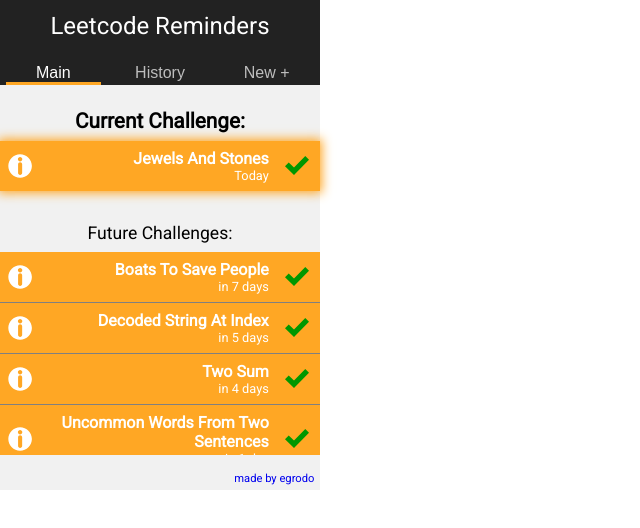
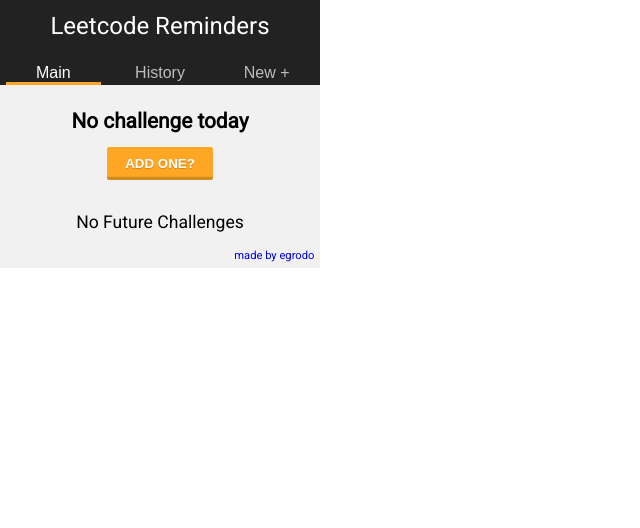
Before and after one commit to Egrodo/Leetcode-Reminder, a React (Create React App) app: page / in a window 1280 px wide. Shown: the top 528 px of the page, without its empty margins (0-640 px from the left). Built offline with nearby package versions, Linux system fonts and the light colour scheme.

Commit message:
Attempting to get it working with storage sync

```diff
--- /dev/null
+++ b/public/background.js
@@ -0,0 +1,6 @@
+/* global chrome */
+chrome.runtime.onInstalled.addListener(() => {
+  chrome.storage.sync.set({ allData: [] }, () => {
+    console.log('allData set');
+  });
+});
--- a/src/components/App.jsx
+++ b/src/components/App.jsx
@@ -1,12 +1,19 @@
+/* global chrome */
 import React, { Component } from 'react';
 import { isPast, isToday } from 'date-fns';
 // import { BrowserRouter as Router, Switch, Route } from 'react-router-dom';
 import Navbar from './Navbar';
 import New from './New';
 import History from './History';
-import Data from '../mock'; // NOTE: Dev
+// import Data from '../mock'; // NOTE: Dev
 import '../css/App.css';
 import Main from './Main';
+
+const syncChanges = (allData) => {
+  chrome.storage.sync.set({ allData }, () => {
+    chrome.storage.sync.get('allData', data => console.log(data));
+  });
+};
 
 class App extends Component {
   constructor() {
@@ -27,14 +34,20 @@
   }
 
   componentWillMount() {
-    // Organize data into history and current.
-    this.setState({ allData: Data }, this.recalcData);
+    // On app load, check if there's existing data. If not, set it.
+    chrome.storage.sync.get('allData', (allData) => {
+      console.log(allData);
+      if (allData.length) {
+        this.setState({ allData });
+      } else chrome.storage.sync.set({ allData: [] });
+    });
   }
 
   saveNewItem(item) {
     // New item.
     this.setState((({ allData }) => {
       allData.push(item);
+      syncChanges(allData);
       return allData;
     }), this.recalcData);
   }
@@ -48,6 +61,7 @@
         if (allData[i].link === oldItem.link) {
           // If we found it, update allData and recalc current / history.
           allData[i] = newItem;
+          syncChanges(allData);
           this.setState({ allData }, this.recalcData);
           return;
         }
@@ -65,7 +79,6 @@
           return { allData };
         }
       }
-      console.error('drillDeleteItem failed to find item');
       return null;
     }), this.recalcData);
   }
--- a/src/components/Info.jsx
+++ b/src/components/Info.jsx
@@ -32,6 +32,7 @@
   componentWillMount() {
     // TODO: If currently on a Leetcode page, autofill that page.
 
+    // Implement better link solution.
     const name = getName(this.props.item.link);
     this.setState({ name, ...this.props.item });
 
--- a/src/css/App.css
+++ b/src/css/App.css
@@ -48,6 +48,6 @@
   text-decoration: underline;
 }
 
-input {
+input, textarea {
   caret-color: var(--highlight-color);
 }
```
Also changed, not shown: public/manifest.json.
